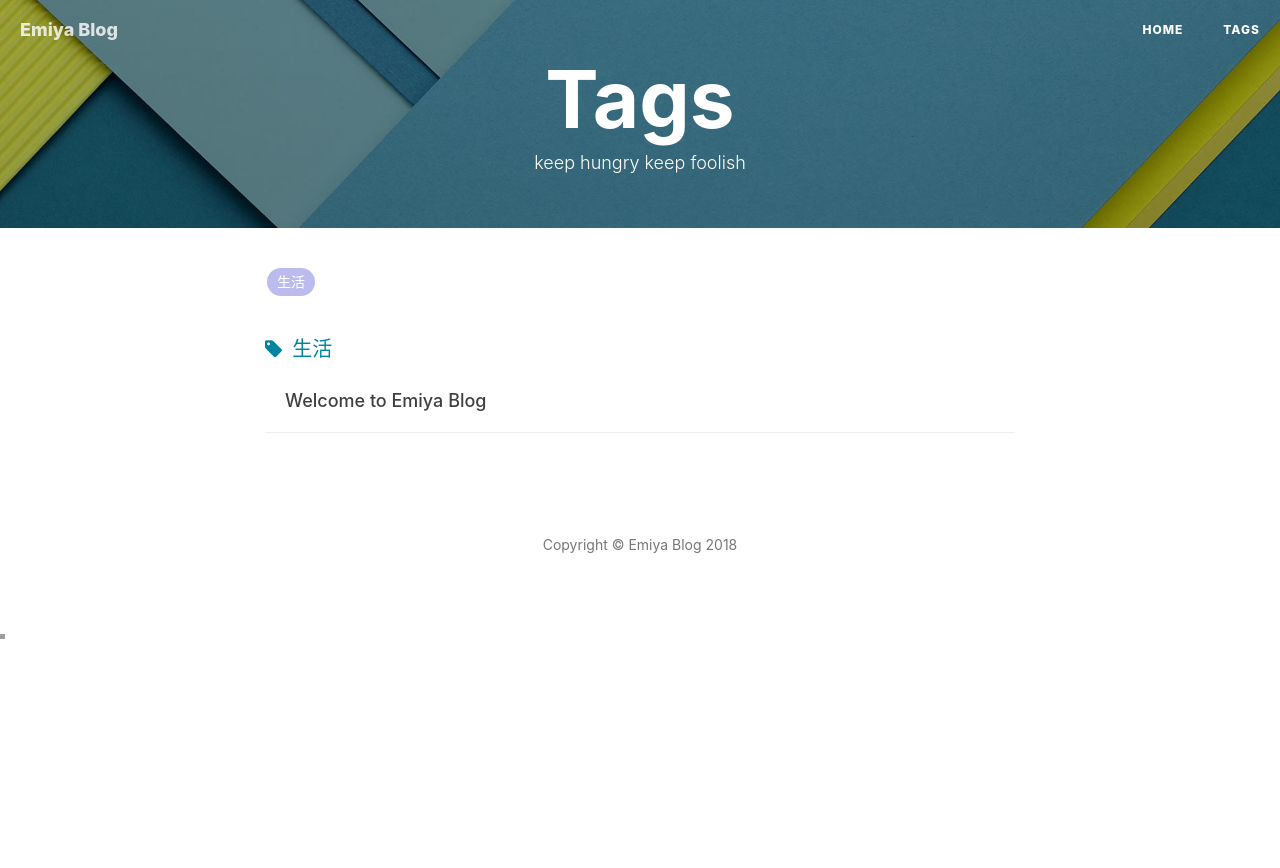
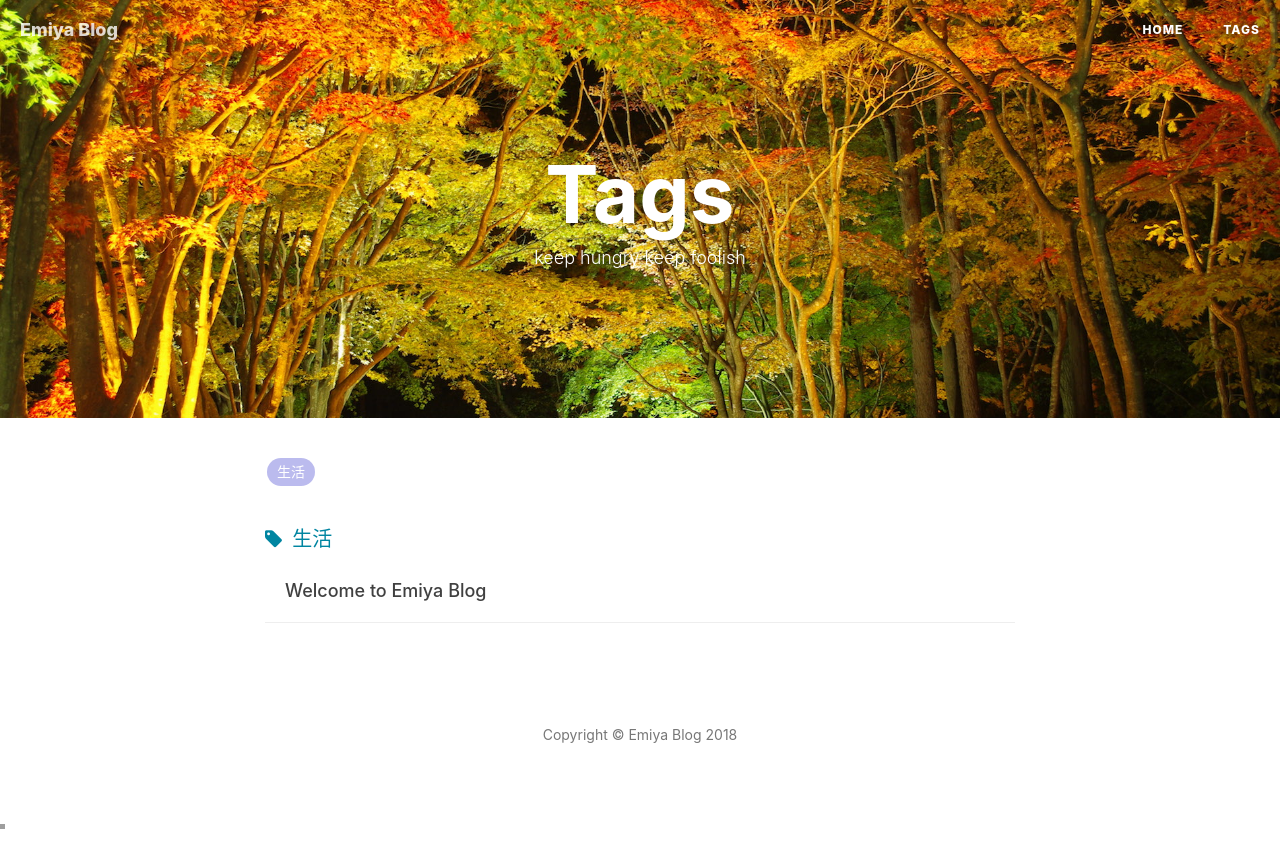
Before and after one commit to emiyagjy/emiyagjy.github.io, a Jekyll site: the page built from tags.html, in a window 1280 px wide. Shown: the top 868 px of the page. Built offline with Jekyll 4.4.1, drawn with Linux system fonts in a browser that asks for light colours; nearby versions of some CDN libraries; comment, search, counter and statistics services are not loaded.

Commit message:
背景图替换

```diff
--- a/tags.html
+++ b/tags.html
@@ -10,7 +10,8 @@
     <div class="container">
         <div class="row">
             <div class="col-lg-8 col-lg-offset-2 col-md-10 col-md-offset-1">
-                <div class="site-heading" id="tag-heading">
+                <div class="site-heading" >
+<!--                 id="tag-heading" 先暂时去了 -->
                     <h1>{% if page.title %}{{ page.title }}{% else %}{{ site.title }}{% endif %}</h1>
                     <span class="subheading">{{ page.description }}</span>
                 </div>
```
Also changed, not shown: img/post-bg-2018.jpg, img/tag-bg.jpg.
